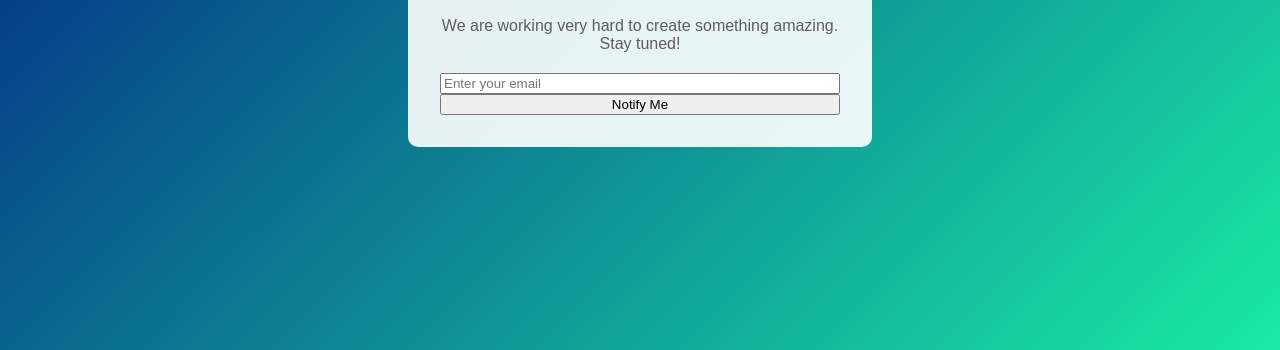
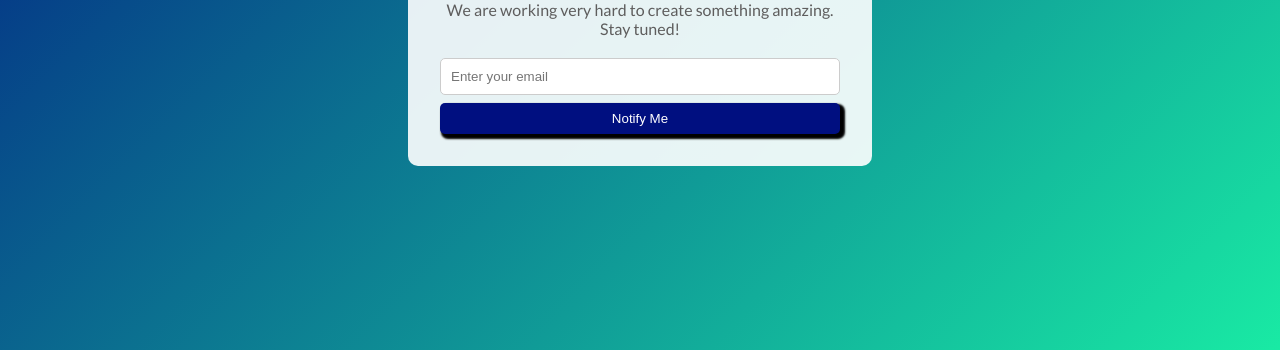
Before and after one commit to MdHananSjd/Web-Dev-Journal, a plain HTML site: page css/05 _coming_soon/coming-soon-landing.html in a window 1280 px wide. Shown: the part 450-800 px from the top of the page. Drawn offline with Linux system fonts and the light colour scheme.

Commit message:
Finished landing page

```diff
--- a/css/05 _coming_soon/styles.css
+++ b/css/05 _coming_soon/styles.css
@@ -1,8 +1,10 @@
+@import url('https://fonts.googleapis.com/css2?family=Lato:ital,wght@0,100;0,300;0,400;0,700;0,900;1,100;1,300;1,400;1,700;1,900&display=swap');
+
 body,
 html{
     margin: 0;
     padding: 0;
-    font-family: Arial, Helvetica, sans-serif;
+    font-family: "Lato", sans-serif;
     height: 100%;
 }
 
@@ -42,3 +44,27 @@ form{
     display: flex;
     flex-direction: column;
 }
+
+input[type = "email"]{
+    padding: 10px;
+    border-radius: 5px;
+    border: 1px solid #ccc;
+    margin-bottom: 0.5rem; /*16 px*/
+}
+
+button{
+    padding: 0.5rem;
+    background-color: rgb(0, 15, 128);
+    color: white;
+    border: none;
+    border-radius: 5px;
+    cursor: pointer;
+    box-shadow: 3px 3px 2px 2px black;
+    /*box shadow syntax: horizontal offset, vertical offset, blur radius, spread radius, colour*/
+    transition: background-color 0.3s ease-in-out;
+}
+
+button:hover{
+    /* background-color: rgb(62, 78, 195); */
+    background-color: rgb(22, 186, 131);
+}
```
Also changed, not shown: css/05 _coming_soon/coming-soon-landing.html (+1 -0 lines).
